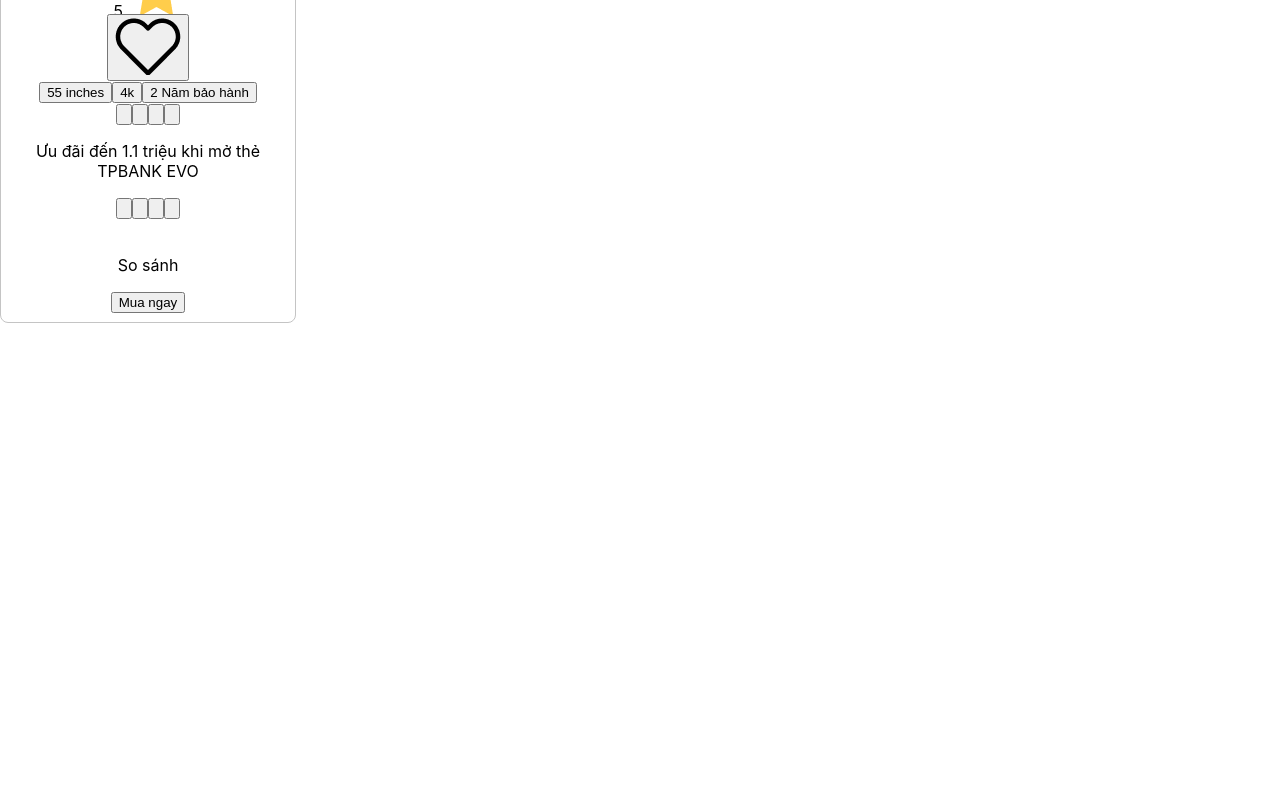
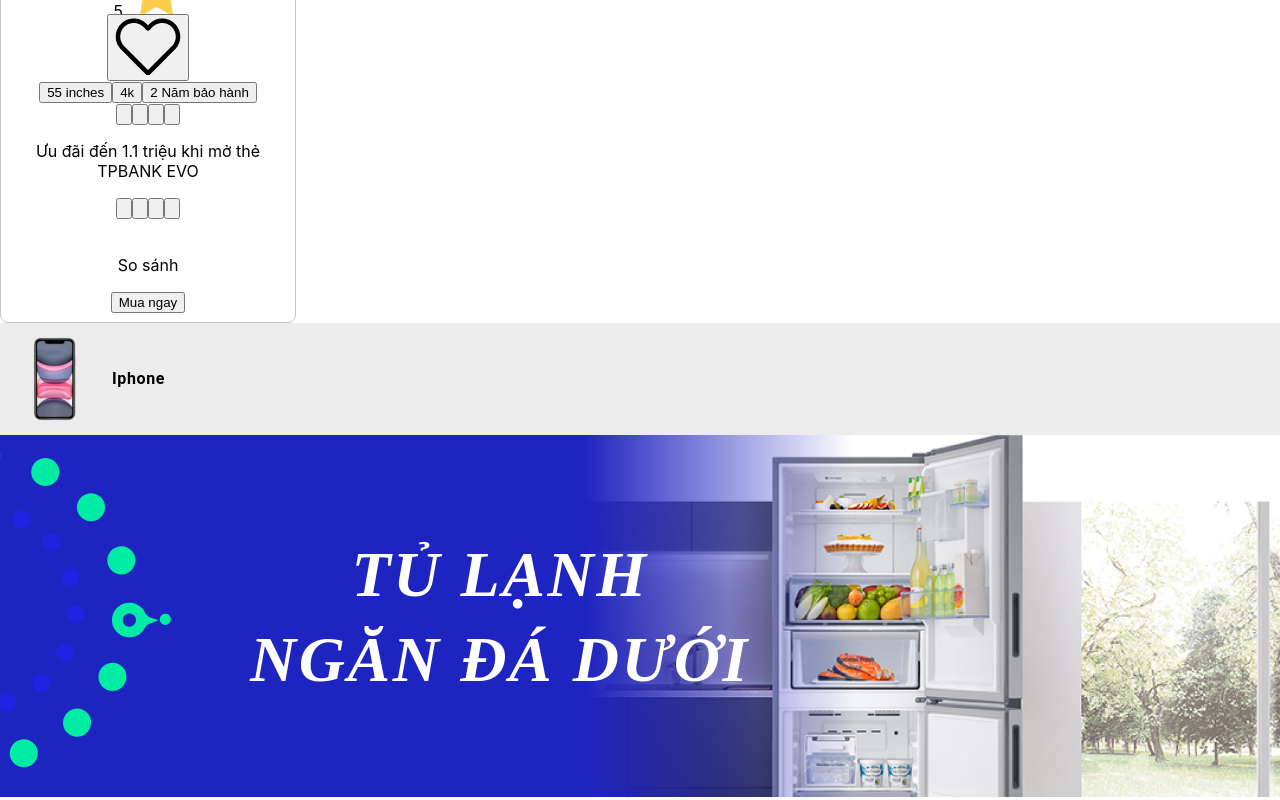
Before and after one commit to TrinhVanHiep/iONAH, a React (Create React App) app: page / in a window 1280 px wide. Shown: the part 512-1312 px from the top of the page. Before the commit the page ends 835 px from the top, so only its background shows below. Built offline with nearby package versions, Linux system fonts and the light colour scheme.

Commit message:
add component in App.js

```diff
--- a/src/App.js
+++ b/src/App.js
@@ -2,12 +2,17 @@ import logo from './logo.svg';
 import './App.css';
 import Header from './component/headers/Headers';
 import ProductCards from "./component/prosuctCard/ProductCard";
-
+import Item_Slide from "./component/Item_Slide_Shop_By_Brand/Item_Slide"
+import Big_Banner from "./component/Banner_Category_Products/Banner_Category_Products"
+import Popup_Notifi from "./component/Popup_notification/Popup_notifi"
 function App() {
   return (
     <div className="App">
-      <Header  />
+      <Header />
       <ProductCards />
+      <Item_Slide />
+      <Big_Banner />
+      {/* <Popup_Notifi/> */}
     </div>
   );
 }
```
